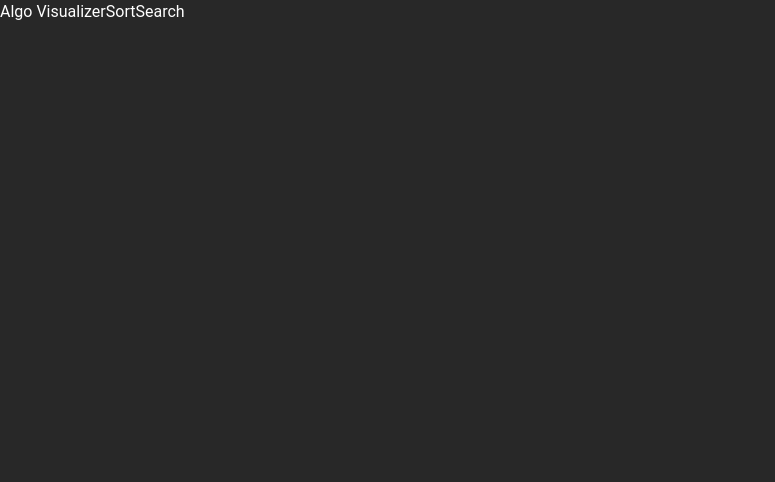
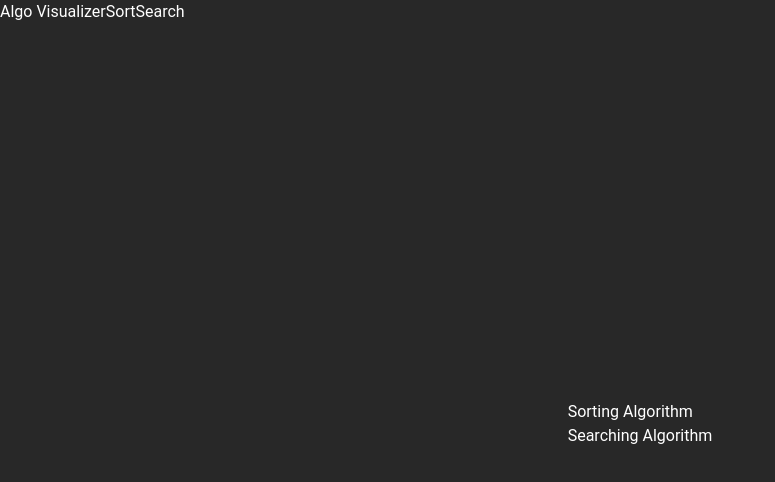
Before and after one commit to AndrewLin95/next_algo_visualier, a Next.js app: page / in a window 1280 px wide. Shown: the top 482 px of the page, without its empty margins (0-775 px from the left). Built offline with nearby package versions, Linux system fonts and the light colour scheme.

Commit message:
added simple export util file that renders the contents of each page as a preview

```diff
--- a/pages/_app.tsx
+++ b/pages/_app.tsx
@@ -1,6 +1,6 @@
 import '../styles/globals.css';
 import type { AppProps } from 'next/app';
-import SiteLayout from '../Components/SiteLayout';
+import SiteLayout from '../components/SiteLayout';
 
 function MyApp({ Component, pageProps }: AppProps) {
   return (
--- a/pages/index.tsx
+++ b/pages/index.tsx
@@ -1,13 +1,23 @@
 import type { NextPage } from 'next';
 import Head from 'next/head';
+import { PagesData } from '../utils/PagesData';
+
+const pageData = PagesData();
 
 const Home: NextPage = () => {
+  console.log(pageData);
   return (
     <div className="flex min-h-screen flex-col items-center justify-center py-2">
       <Head>
         <title>Algo Visualizer</title>
         <link rel="icon" href="/favicon.ico" />
       </Head>
+
+      <div>
+        {Object.entries(pageData).map(([key, value]) => (
+          <div key={key}>{value.name}</div>
+        ))}
+      </div>
     </div>
   );
 };
--- /dev/null
+++ b/utils/PagesData.ts
@@ -0,0 +1,16 @@
+export const PagesData = () => {
+  return (
+    [
+      {
+        img: null,
+        name: "Sorting Algorithm",
+        link: "/sort",
+      },
+      {
+        img: null,
+        name: "Searching Algorithm",
+        lnk: "/search",
+      }
+    ]
+  )
+}
```
